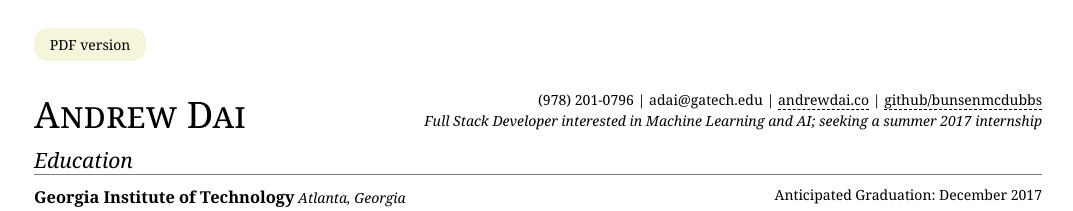
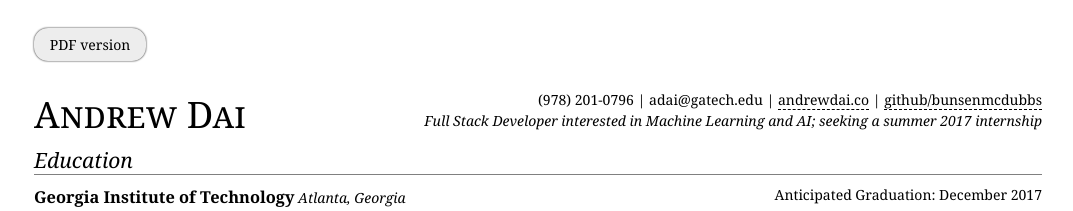
Before and after one commit to bunsenmcdubbs/bunsenmcdubbs.github.io, a Jekyll site: the page resume/index.html, which Jekyll copies as it is, in a window 1280 px wide. Shown: the top 211 px of the page, without its empty margins (102-1175 px from the left). Built offline with Jekyll 4.4.1, drawn with Linux system fonts in a browser that asks for light colours.

Commit message:
change pdf resume button

```diff
--- a/resume/index.html
+++ b/resume/index.html
@@ -22,11 +22,12 @@
       style="
         display: block;
         border: none;
-        background: beige;
+        background: #ededed;
         padding: .5em;
         border-radius: 1em;
         margin-bottom: 2em;
-        width: 7em;">
+        width: 7em;
+        box-shadow: 0px 0px 2px black">
       PDF version
     </a>
   </div>
```
